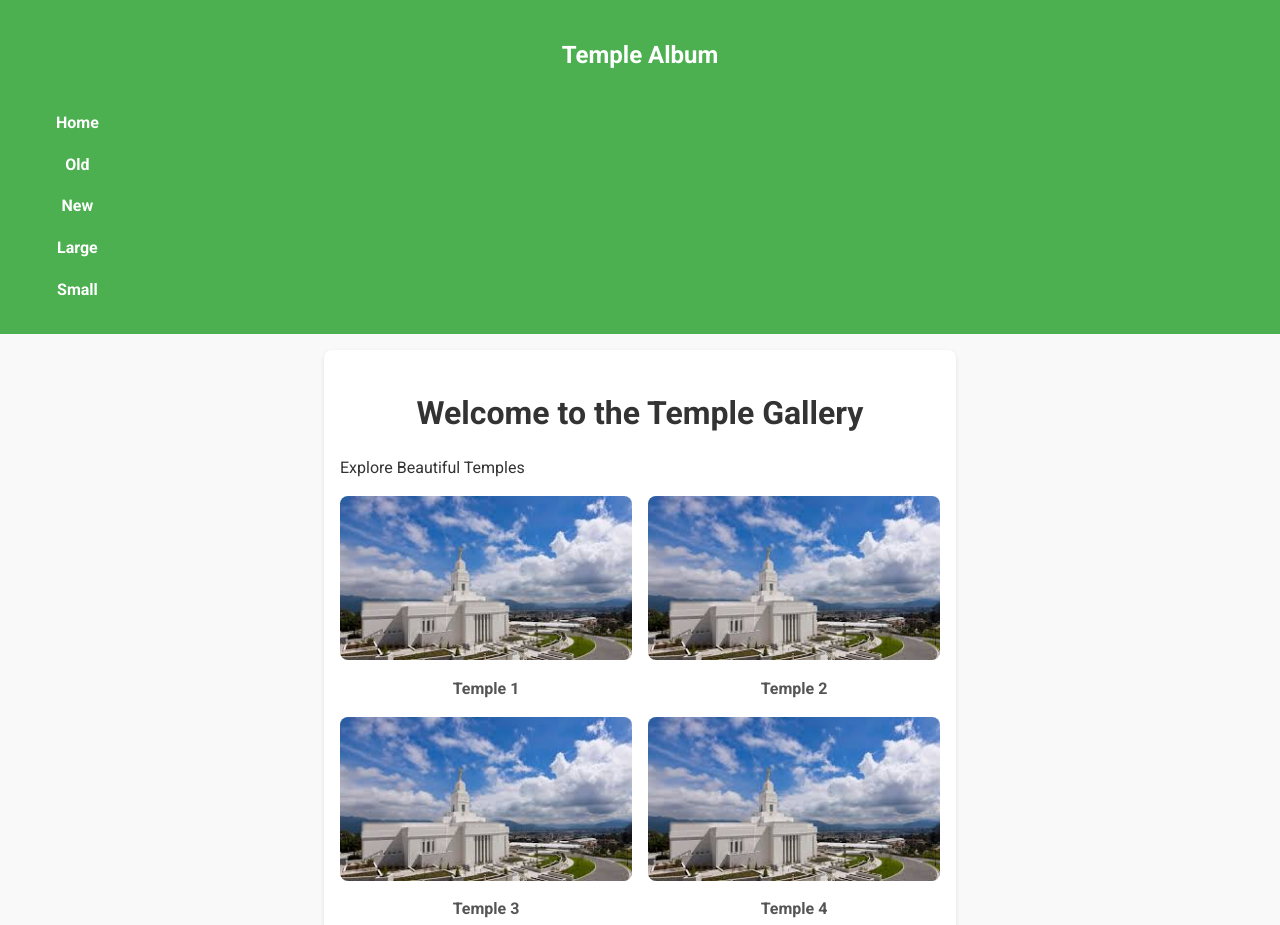
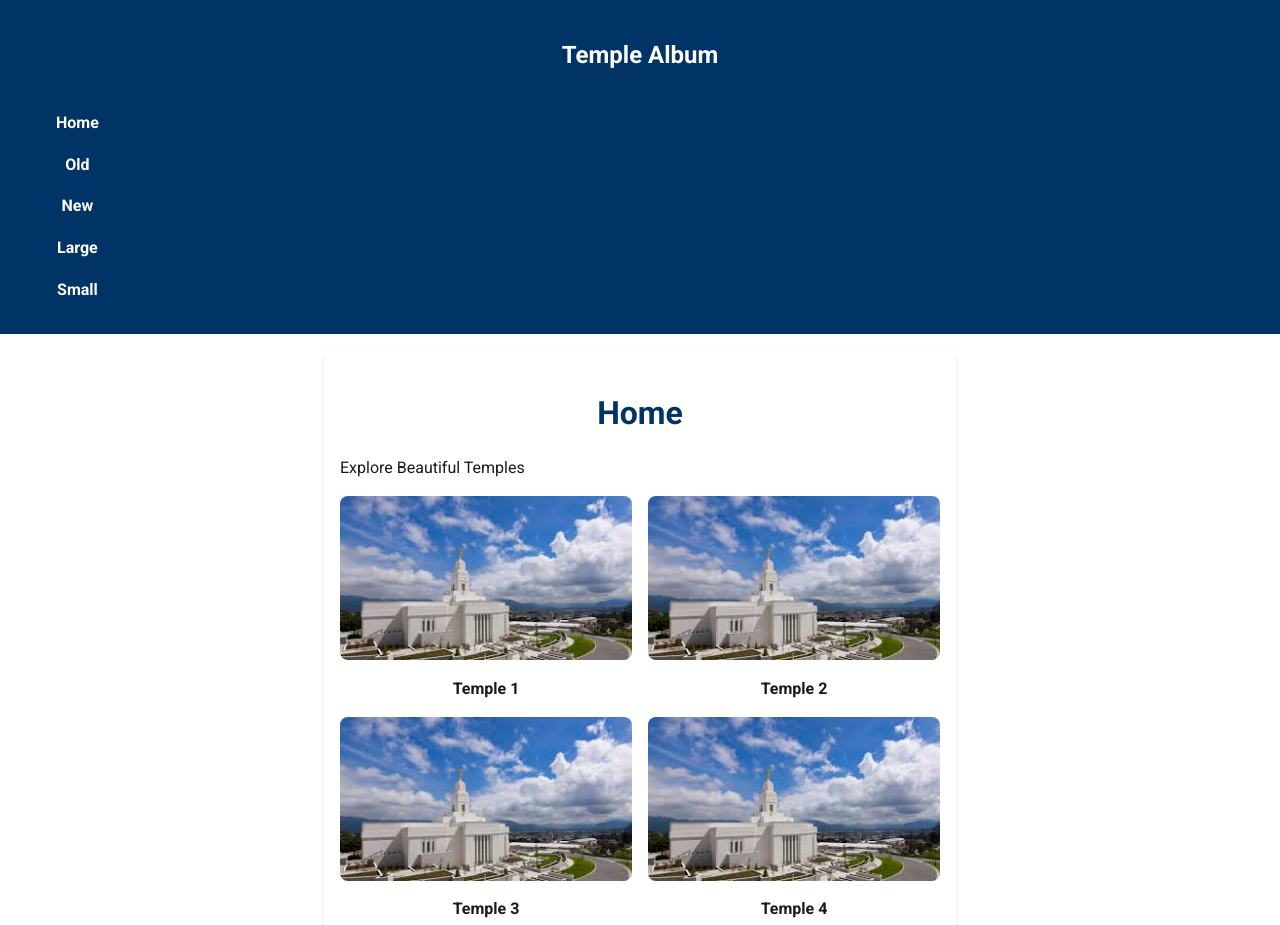
Before and after one commit to kendychae/wdd131, a plain HTML site: page temples.html in a window 1280 px wide. Shown: the top 925 px of the page. Drawn offline with Linux system fonts and the light colour scheme.

Commit message:
Hello darkness

```diff
--- a/styles/temples.css
+++ b/styles/temples.css
@@ -7,13 +7,17 @@ body {
     margin: 0;
     padding: 0;
     line-height: 1.6;
-    color: #333;
-    background-color: #f9f9f9;
+    color: #1a1a1a;
+    /* Dark gray for readability */
+    background-color: #ffffff;
+    /* White background for high contrast */
 }
 
 header {
-    background-color: #4CAF50;
-    color: white;
+    background-color: #003366;
+    /* Dark blue for strong contrast */
+    color: #ffffff;
+    /* White text for contrast */
     padding: 1rem;
     text-align: center;
 }
@@ -36,7 +40,8 @@ nav ul {
     list-style: none;
     padding: 0;
     margin: 0;
-    background-color: #4CAF50;
+    background-color: #003366;
+    /* Dark blue for strong contrast */
 }
 
 nav ul li {
@@ -45,21 +50,26 @@ nav ul li {
 
 nav ul li a {
     text-decoration: none;
-    color: white;
+    color: #ffffff;
+    /* White text for contrast */
     font-weight: bold;
     padding: 0.5rem;
     display: block;
-    transition: background-color 0.3s ease;
+    transition: background-color 0.3s ease, color 0.3s ease;
 }
 
 nav ul li a:hover {
-    background-color: #FFD700;
+    background-color: #ffcc00;
+    /* Yellow hover effect for visibility */
+    color: #003366;
+    /* Dark blue text for contrast */
 }
 
 #hamburgerButton {
     background: none;
     border: none;
-    color: white;
+    color: #ffffff;
+    /* White text for contrast */
     font-size: 1.5rem;
     cursor: pointer;
 }
@@ -68,7 +78,8 @@ main {
     max-width: 600px;
     margin: 1rem auto;
     padding: 1rem;
-    background-color: white;
+    background-color: #ffffff;
+    /* White background for readability */
     border-radius: 8px;
     box-shadow: 0 2px 5px rgba(0, 0, 0, 0.1);
 }
@@ -77,6 +88,8 @@ main h1,
 main h2 {
     text-align: center;
     margin-bottom: 1rem;
+    color: #003366;
+    /* Dark blue for strong contrast */
 }
 
 .container {
@@ -100,15 +113,28 @@ main img {
 main figcaption {
     margin-top: 0.5rem;
     font-weight: bold;
-    color: #555;
+    color: #1a1a1a;
+    /* Dark gray for readability */
 }
 
 footer {
     text-align: center;
     padding: 1rem;
-    background-color: #4CAF50;
-    color: white;
+    background-color: #003366;
+    /* Dark blue for strong contrast */
+    color: #ffffff;
+    /* White text for contrast */
     font-size: 0.9rem;
+}
+
+footer a {
+    color: #ffcc00;
+    /* Yellow links for visibility */
+    text-decoration: none;
+}
+
+footer a:hover {
+    text-decoration: underline;
 }
 
 /* Responsive Design for Larger Screens */
--- a/temples.html
+++ b/temples.html
@@ -31,7 +31,7 @@
         </nav>
     </header>
     <main>
-        <h1>Welcome to the Temple Gallery</h1>
+        <h1>Home</h1>
         <p>Explore Beautiful Temples</p>
         <div class="container">
             <figure>
```
